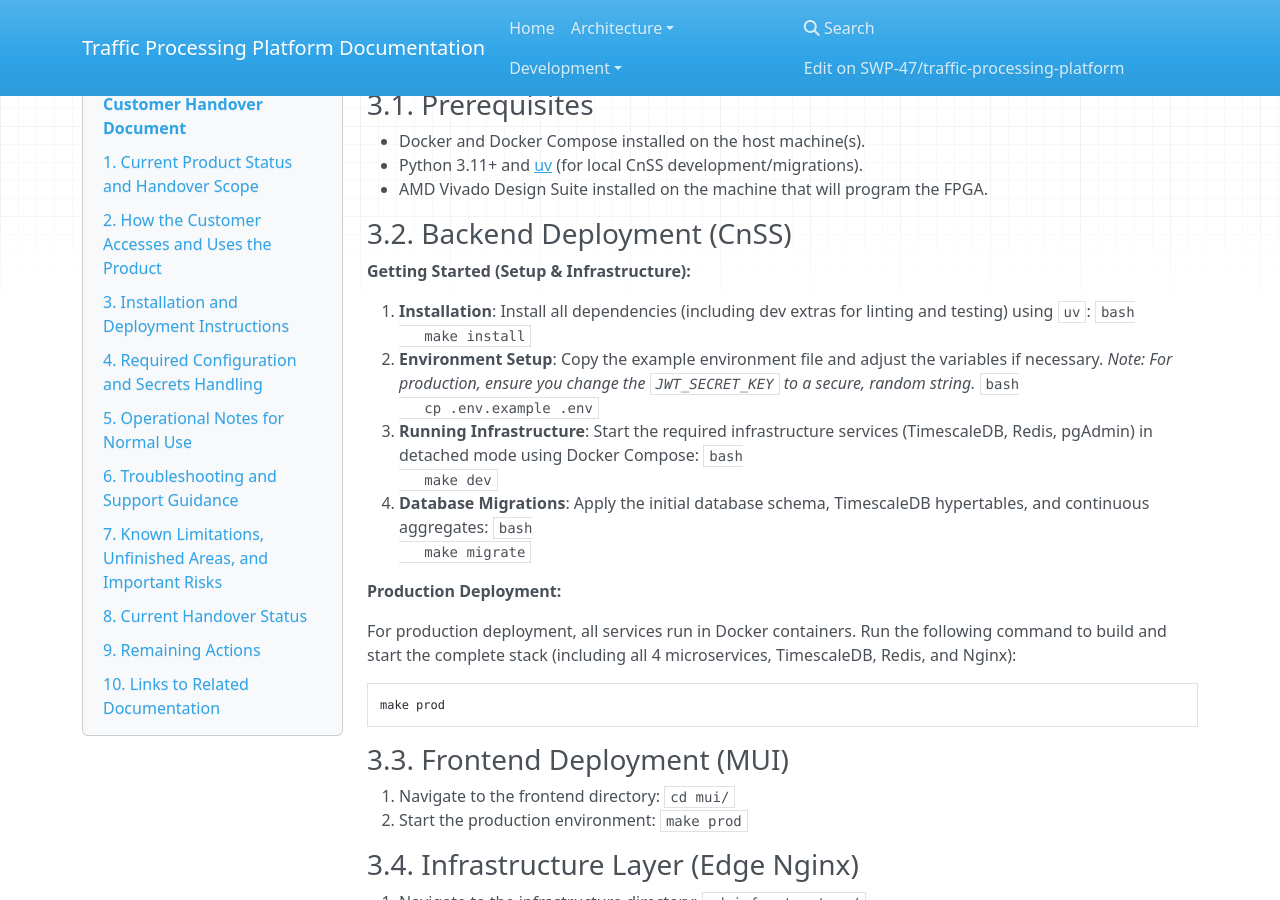
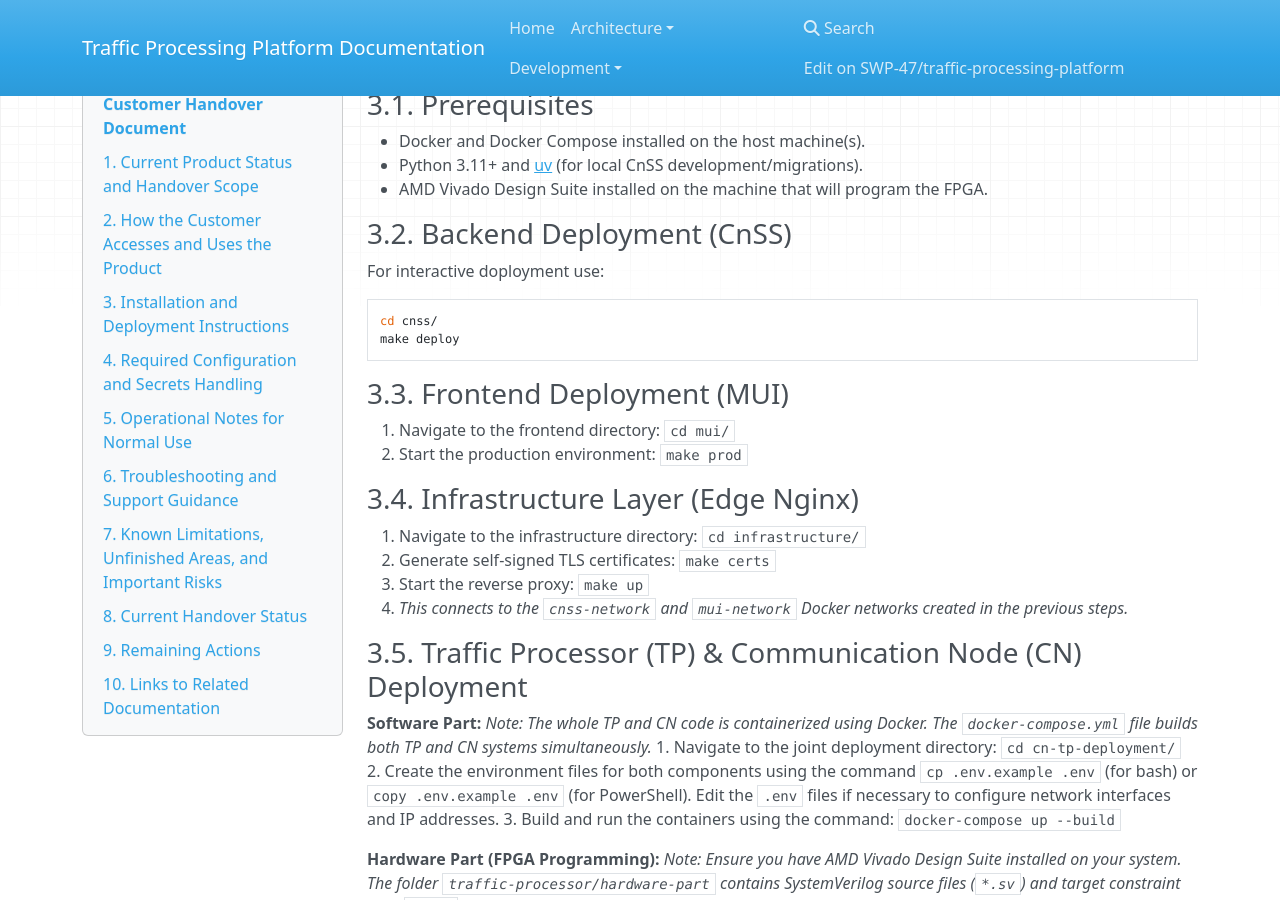
Before and after one commit to SWP-47/traffic-processing-platform, an MkDocs documentation site: the page built from docs/customer-handover.md, in a window 1280 px wide and 900 px high, scrolled down 882 px. Built offline with MkDocs 1.6.1, drawn with Linux system fonts in a browser that asks for light colours; nearby versions of some CDN libraries.

Commit message:
docs: udpdate README and handover for cnss with new deployment

````diff
--- a/docs/customer-handover.md
+++ b/docs/customer-handover.md
@@ -1,6 +1,7 @@
 # Customer Handover Document
 
 ## 1. Current Product Status and Handover Scope
+
 **Product Status:**
 The Traffic Processing Platform is fully functional and has been successfully validated in a live testing environment. The core telemetry pipeline (Traffic Processor → Communication Node → Control and Status Server → Management User Interface) is fully operational. The system currently supports transparent inline packet forwarding, real-time bidirectional packet counting, historical data retention via TimescaleDB, and real-time host table visualization.
 
@@ -9,6 +10,7 @@ This handover includes the complete monorepo source code, Dockerized deployment
 * **Note on Physical Hardware:** The physical FPGA development board is currently retained by the development team to finalize remaining software tasks. The full hardware programming guide and bitstream generation instructions are included in this document so you can independently deploy and program the FPGA on your own monitoring device upon final handover.
 
 ## 2. How the Customer Accesses and Uses the Product
+
 **Web Interface (MUI):**
 The Management User Interface is accessed via any modern web browser.
 * **URL:** `https://<your-domain-or-ip>` (routed through the Edge Nginx reverse proxy, which handles TLS termination).
@@ -23,47 +25,31 @@ The Management User Interface is accessed via any modern web browser.
 Currently, you are accessing the deployed Web UI via the university network to test the latest sprint increment. Because the development team retains the physical FPGA hardware for ongoing work, the live channel monitoring is simulated via our test stand. After handover, you will access the UI hosted on your own infrastructure.
 
 ## 3. Installation and Deployment Instructions
+
 The platform is designed to be deployed using Docker and Docker Compose.
 
 ### 3.1. Prerequisites
+
 * Docker and Docker Compose installed on the host machine(s).
 * Python 3.11+ and [uv](https://github.com/astral-sh/uv) (for local CnSS development/migrations).
 * AMD Vivado Design Suite installed on the machine that will program the FPGA.
 
 ### 3.2. Backend Deployment (CnSS)
 
-**Getting Started (Setup & Infrastructure):**
+For interactive doployment use:
 
-1. **Installation**: Install all dependencies (including dev extras for linting and testing) using `uv`:
-   ```bash
-   make install
-   ```
-2. **Environment Setup**: Copy the example environment file and adjust the variables if necessary.
-   *Note: For production, ensure you change the `JWT_SECRET_KEY` to a secure, random string.*
-   ```bash
-   cp .env.example .env
-   ```
-3. **Running Infrastructure**: Start the required infrastructure services (TimescaleDB, Redis, pgAdmin) in detached mode using Docker Compose:
-   ```bash
-   make dev
-   ```
-4. **Database Migrations**: Apply the initial database schema, TimescaleDB hypertables, and continuous aggregates:
-   ```bash
-   make migrate
-   ```
-
-**Production Deployment:**
-
-For production deployment, all services run in Docker containers. Run the following command to build and start the complete stack (including all 4 microservices, TimescaleDB, Redis, and Nginx):
 ```bash
-make prod
+cd cnss/
+make deploy
 ```
 
 ### 3.3. Frontend Deployment (MUI)
+
 1. Navigate to the frontend directory: `cd mui/`
 2. Start the production environment: `make prod`
 
 ### 3.4. Infrastructure Layer (Edge Nginx)
+
 1. Navigate to the infrastructure directory: `cd infrastructure/`
 2. Generate self-signed TLS certificates: `make certs`
 3. Start the reverse proxy: `make up`
@@ -88,6 +74,7 @@ make prod
 7. Connect the cables: LAN to Ethernet1, OUT sniffing interface of the device to Ethernet2, IN sniffing interface to Ethernet3, and WAN to Ethernet4. (These are the physical Ethernet ports on the FPGA board, with names printed directly on the PCB).
 
 ## 4. Required Configuration and Secrets Handling
+
 * **Environment Variables:** All components use `.env` files (which are strictly ignored by Git). Templates are provided as `.env.example`.
 * **Secrets Management:**
   * `JWT_SECRET_KEY` (CnSS): Must be changed from the default development value before production deployment to prevent token forgery.
@@ -95,16 +82,19 @@ make prod
 * **Network Configuration:** The TP and CN require precise mapping to the physical Ethernet interfaces of the host machine (e.g., `eth1`, `eth2`). These must be verified using `ip a` or `ifconfig` on the target hardware before launching the containers to ensure packets are captured correctly.
 
 ## 5. Operational Notes for Normal Use
+
 * **Channel Activity:** The MUI dynamically discovers active channels. A channel is marked "active" if telemetry is received within a 5-second window.
 * **Data Retention:** Raw packet metadata is stored in TimescaleDB with a default retention policy of 7 days. Older data is automatically purged to prevent disk exhaustion.
 * **Redis Ephemeral Mode:** Redis is configured without persistence (no RDB/AOF) to maximize IOPS. If the Redis container restarts, unflushed UDP buffers and sequence states are lost. The system is designed to gracefully reset sequence baselines and resume ingestion automatically without manual intervention.
 
 ## 6. Troubleshooting and Support Guidance
+
 * **502 Bad Gateway on `/` or `/api/`**: Ensure the MUI and CnSS containers are running and healthy (`docker ps`). The Edge Nginx proxy requires the `mui-network` and `cnss-network` Docker networks to be active.
 * **WebSocket Disconnects / Auth Errors (4001)**: Check if the JWT token has expired (default 24h) or if the `jwt:revoked` set in Redis contains the token's `jti` (e.g., after a logout).
 * **No Telemetry Data:** Verify that the TP and CN are correctly capturing packets on the specified network interfaces. Check CnSS Ingestion Worker logs (`docker logs cnss-ingestion`) for UDP reception errors.
 
 ## 7. Known Limitations, Unfinished Areas, and Important Risks
+
 * **FPGA Hardware Retention:** The physical FPGA board is currently retained by the development team. You will need to program and set up the hardware on your own device using the Vivado instructions provided in Section 3.5.
 * **Hardware Button Debounce:** The physical button (Key1) on the FPGA board used for hardware traffic blocking currently suffers from contact bounce (debounce issue), which may trigger multiple unintended state toggles.
 * **System Crash on Interface Disconnect:** If the physical Ethernet cable connected to the FPGA/TP is unplugged and reconnected, the system may experience state corruption or stop transmitting data, requiring a manual container restart.
@@ -112,16 +102,19 @@ make prod
 * **UI Filtering:** The host table filtering in the MUI currently relies on strict text-based syntax (e.g., `location: LAN`), which is not user-friendly. Structured UI controls (dropdowns/sidebars) are planned for a future update.
 
 ## 8. Current Handover Status
+
 **Handover Level:** `Deployed or operated on customer side`
 
 *Context:* The customer has tested the deployed setup and accessed the Web UI to validate the previous sprint increment. However, because the development team retains the physical FPGA hardware to finalize software tasks, the customer has not yet completely set up the hardware to monitor their own live channel activity. Upon final handover, the customer will independently deploy the FPGA on their own device.
 
 ## 9. Remaining Actions
+
 * **Customer Action:** Program the ARTIX-7 FPGA board using the provided Vivado instructions and deploy the TP/CN software on the target monitoring hardware.
 * **Team Action:** Provide final support for any Vivado compilation or network interface mapping issues during your independent hardware setup.
 * **Blockers:** None. The software is fully ready; the remaining action is purely the physical hardware deployment on the customer's side.
 
 ## 10. Links to Related Documentation
+
 * [System Architecture & Data Flow Specification](../docs/system-documentation.md)
 * [API Documentation](../cnss/docs/api.md)
 * [Project Roadmap](../docs/roadmap.md)
````
Also changed, not shown: cnss/README.md (+13 -18 lines).
